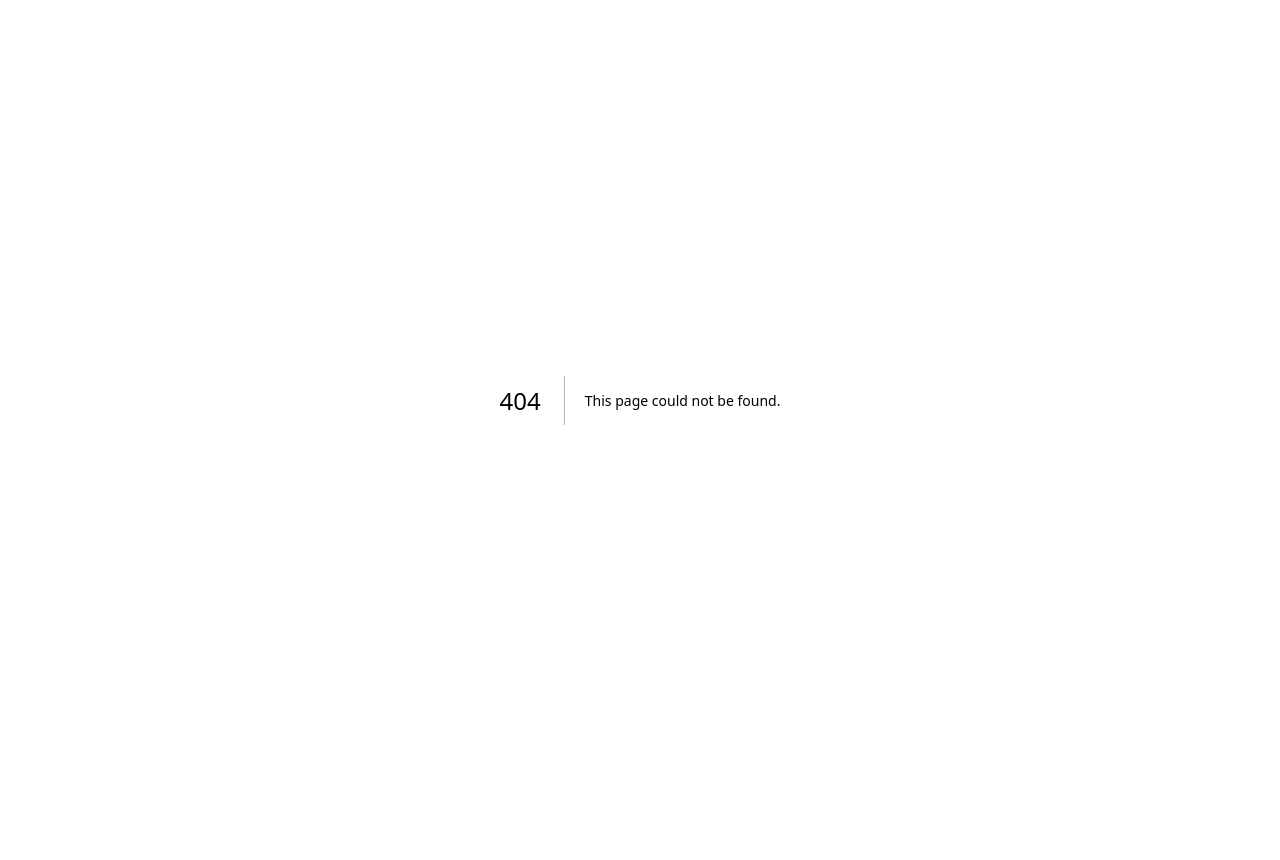
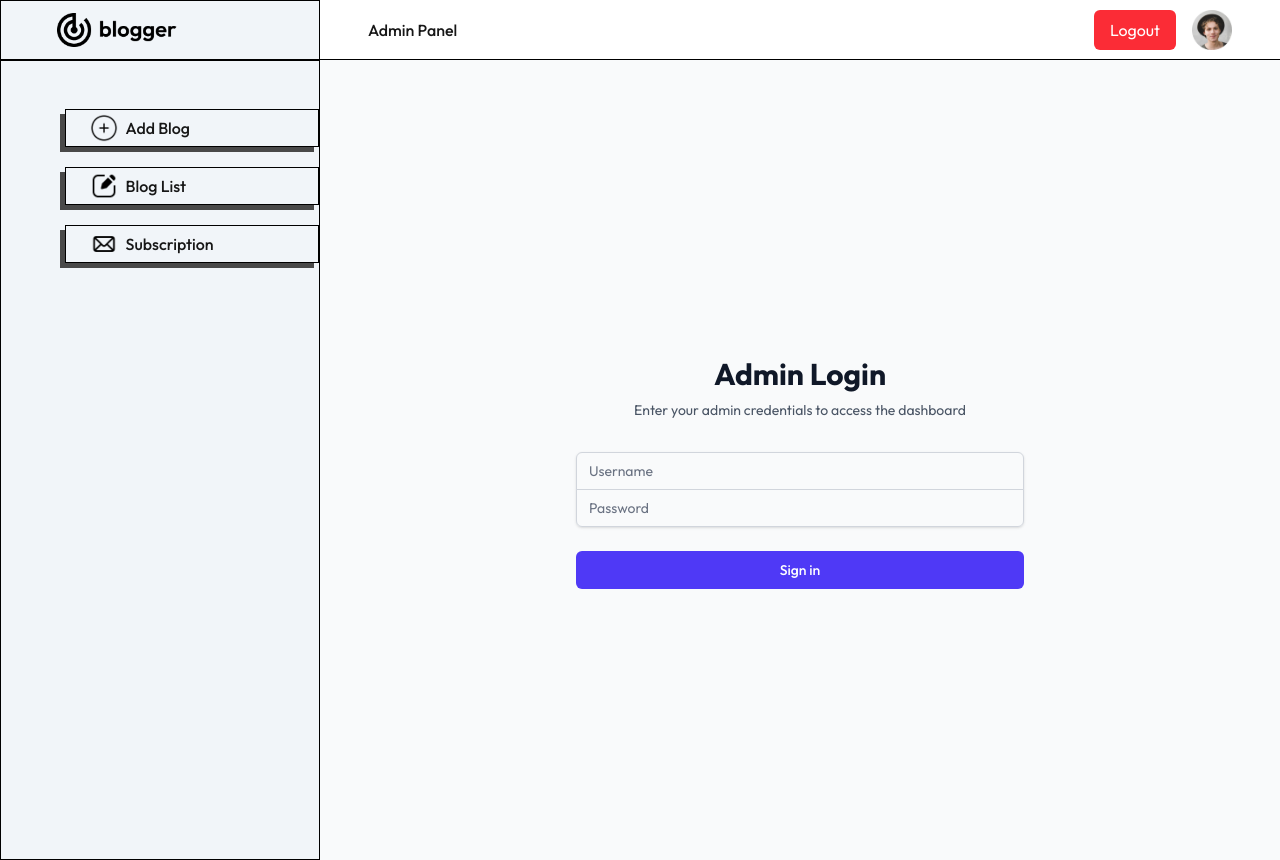
Before and after one commit to Rokib324/Fullstack-Blogging-App, a Next.js app: page /admin/login in a window 1280 px wide. Before the commit this address had no page. Before the commit the page ends 800 px from the top, so only its background shows below. Built offline with nearby package versions, Linux system fonts and the light colour scheme.

Commit message:
implement login functionality for admin

```diff
--- a/app/admin/layout.jsx
+++ b/app/admin/layout.jsx
@@ -1,9 +1,36 @@
+"use client"
+
 import { assets } from "@/assets/assets"
 import SideBar from "@/components/AdminComponents/SideBar"
 import Image from "next/image"
 import { ToastContainer } from "react-toastify"
 import 'react-toastify/dist/ReactToastify.css'
+import { useRouter } from 'next/navigation'
+import { useState } from 'react'
+
 export default function AdminLayout({ children }) {
+    const router = useRouter()
+    const [isLoggingOut, setIsLoggingOut] = useState(false)
+
+    const handleLogout = async () => {
+        setIsLoggingOut(true)
+        try {
+            const response = await fetch('/api/admin/logout', {
+                method: 'POST',
+            })
+
+            if (response.ok) {
+                // Clear the token from cookies
+                document.cookie = 'admin-token=; path=/; expires=Thu, 01 Jan 1970 00:00:00 GMT'
+                router.push('/admin/login')
+            }
+        } catch (error) {
+            console.error('Logout failed:', error)
+        } finally {
+            setIsLoggingOut(false)
+        }
+    }
+
     return (
         <div>
             <div className="flex">
@@ -12,7 +39,16 @@ export default function AdminLayout({ children }) {
                 <div className="flex flex-col w-full">
                     <div className="flex items-center justify-between w-full py-3 max-h-[60px] px-12 border-b border-black">
                         <h3 className="font-medium">Admin Panel</h3>
-                        <Image src={assets.profile_icon} width={40} alt="profile" />
+                        <div className="flex items-center gap-4">
+                            <button
+                                onClick={handleLogout}
+                                disabled={isLoggingOut}
+                                className="px-4 py-2 bg-red-500 text-white rounded-md hover:bg-red-600 transition-colors disabled:opacity-50 disabled:cursor-not-allowed"
+                            >
+                                {isLoggingOut ? 'Logging out...' : 'Logout'}
+                            </button>
+                            <Image src={assets.profile_icon} width={40} alt="profile" />
+                        </div>
                     </div>
                     {children}
                 </div>
--- /dev/null
+++ b/app/admin/login/page.jsx
@@ -0,0 +1,119 @@
+"use client"
+
+import React, { useState } from 'react'
+import { useRouter } from 'next/navigation'
+
+const LoginPage = () => {
+  const [credentials, setCredentials] = useState({
+    username: '',
+    password: ''
+  })
+  const [error, setError] = useState('')
+  const [loading, setLoading] = useState(false)
+  const router = useRouter()
+
+  const handleChange = (e) => {
+    setCredentials({
+      ...credentials,
+      [e.target.name]: e.target.value
+    })
+    setError('')
+  }
+
+  const handleSubmit = async (e) => {
+    e.preventDefault()
+    setLoading(true)
+    setError('')
+
+    try {
+      const response = await fetch('/api/admin/login', {
+        method: 'POST',
+        headers: {
+          'Content-Type': 'application/json',
+        },
+        body: JSON.stringify(credentials),
+      })
+
+      const data = await response.json()
+
+      if (data.success) {
+        // Set the token in cookies
+        document.cookie = `admin-token=${data.token}; path=/; max-age=${24 * 60 * 60}` // 24 hours
+        router.push('/admin')
+      } else {
+        setError(data.message || 'Invalid credentials')
+      }
+    } catch (error) {
+      setError('Login failed. Please try again.')
+    } finally {
+      setLoading(false)
+    }
+  }
+
+  return (
+    <div className="min-h-screen flex items-center justify-center bg-gray-50 py-12 px-4 sm:px-6 lg:px-8">
+      <div className="max-w-md w-full space-y-8">
+        <div>
+          <h2 className="mt-6 text-center text-3xl font-extrabold text-gray-900">
+            Admin Login
+          </h2>
+          <p className="mt-2 text-center text-sm text-gray-600">
+            Enter your admin credentials to access the dashboard
+          </p>
+        </div>
+        <form className="mt-8 space-y-6" onSubmit={handleSubmit}>
+          <div className="rounded-md shadow-sm -space-y-px">
+            <div>
+              <label htmlFor="username" className="sr-only">
+                Username
+              </label>
+              <input
+                id="username"
+                name="username"
+                type="text"
+                required
+                className="appearance-none rounded-none relative block w-full px-3 py-2 border border-gray-300 placeholder-gray-500 text-gray-900 rounded-t-md focus:outline-none focus:ring-indigo-500 focus:border-indigo-500 focus:z-10 sm:text-sm"
+                placeholder="Username"
+                value={credentials.username}
+                onChange={handleChange}
+              />
+            </div>
+            <div>
+              <label htmlFor="password" className="sr-only">
+                Password
+              </label>
+              <input
+                id="password"
+                name="password"
+                type="password"
+                required
+                className="appearance-none rounded-none relative block w-full px-3 py-2 border border-gray-300 placeholder-gray-500 text-gray-900 rounded-b-md focus:outline-none focus:ring-indigo-500 focus:border-indigo-500 focus:z-10 sm:text-sm"
+                placeholder="Password"
+                value={credentials.password}
+                onChange={handleChange}
+              />
+            </div>
+          </div>
+
+          {error && (
+            <div className="text-red-600 text-sm text-center">
+              {error}
+            </div>
+          )}
+
+          <div>
+            <button
+              type="submit"
+              disabled={loading}
+              className="group relative w-full flex justify-center py-2 px-4 border border-transparent text-sm font-medium rounded-md text-white bg-indigo-600 hover:bg-indigo-700 focus:outline-none focus:ring-2 focus:ring-offset-2 focus:ring-indigo-500 disabled:opacity-50 disabled:cursor-not-allowed"
+            >
+              {loading ? 'Signing in...' : 'Sign in'}
+            </button>
+          </div>
+        </form>
+      </div>
+    </div>
+  )
+}
+
+export default LoginPage
--- a/app/admin/page.jsx
+++ b/app/admin/page.jsx
@@ -2,8 +2,11 @@ import React from 'react'
 
 const page = () => {
   return (
-    <div>
-
+    <div className='flex-1 pt-5 px-5 sm:pt-12 sm:pl-16 flex items-center justify-center min-h-[80vh]'>
+      <div className='text-center'>
+        <h1 className='text-4xl font-bold text-gray-900 mb-6'>Welcome to Admin Dashboard</h1>
+        <p className='text-lg text-gray-600'>Manage your blog content and subscriptions</p>
+      </div>
     </div>
   )
 }
--- /dev/null
+++ b/app/api/admin/login/route.js
@@ -0,0 +1,39 @@
+import { NextResponse } from 'next/server'
+
+export async function POST(request) {
+  try {
+    const { username, password } = await request.json()
+
+    // Get admin credentials from environment variables
+    const adminUsername = process.env.ADMIN_USERNAME || 'admin'
+    const adminPassword = process.env.ADMIN_PASSWORD || 'admin123'
+
+    // Check credentials
+    if (username === adminUsername && password === adminPassword) {
+      // Create a simple token (in production, use proper JWT)
+      const tokenData = {
+        username: adminUsername,
+        loginTime: Date.now(),
+        expiry: Date.now() + (24 * 60 * 60 * 1000) // 24 hours
+      }
+
+      const token = Buffer.from(JSON.stringify(tokenData)).toString('base64')
+
+      return NextResponse.json({
+        success: true,
+        message: 'Login successful',
+        token: token
+      })
+    } else {
+      return NextResponse.json({
+        success: false,
+        message: 'Invalid credentials'
+      }, { status: 401 })
+    }
+  } catch (error) {
+    return NextResponse.json({
+      success: false,
+      message: 'Login failed'
+    }, { status: 500 })
+  }
+}
--- /dev/null
+++ b/app/api/admin/logout/route.js
@@ -0,0 +1,23 @@
+import { NextResponse } from 'next/server'
+
+export async function POST(request) {
+  try {
+    const response = NextResponse.json({
+      success: true,
+      message: 'Logged out successfully'
+    })
+
+    // Clear the admin token cookie
+    response.cookies.set('admin-token', '', {
+      path: '/',
+      expires: new Date(0)
+    })
+
+    return response
+  } catch (error) {
+    return NextResponse.json({
+      success: false,
+      message: 'Logout failed'
+    }, { status: 500 })
+  }
+}
--- /dev/null
+++ b/middleware.js
@@ -0,0 +1,40 @@
+import { NextResponse } from 'next/server'
+
+export function middleware(request) {
+  // Check if the request is for admin routes (but exclude login page)
+  if (request.nextUrl.pathname.startsWith('/admin') && request.nextUrl.pathname !== '/admin/login') {
+    // Get the token from cookies
+    const token = request.cookies.get('admin-token')?.value
+
+    // If no token, redirect to login
+    if (!token) {
+      return NextResponse.redirect(new URL('/admin/login', request.url))
+    }
+
+    // Verify the token (simple check for demo - in production, use proper JWT verification)
+    try {
+      const decoded = JSON.parse(Buffer.from(token, 'base64').toString())
+      const currentTime = Date.now()
+
+      // Check if token is expired (24 hours)
+      if (currentTime > decoded.expiry) {
+        return NextResponse.redirect(new URL('/admin/login', request.url))
+      }
+
+      // Token is valid, allow access
+      return NextResponse.next()
+    } catch (error) {
+      // Invalid token, redirect to login
+      return NextResponse.redirect(new URL('/admin/login', request.url))
+    }
+  }
+
+  // Allow access to non-admin routes and login page
+  return NextResponse.next()
+}
+
+export const config = {
+  matcher: [
+    '/admin/((?!login).)*',
+  ]
+}
```
